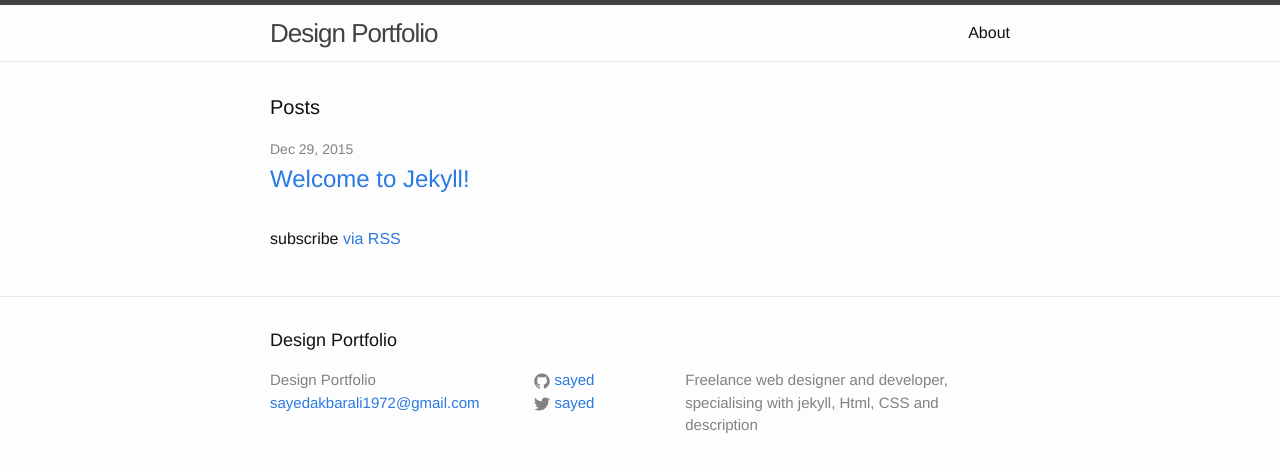
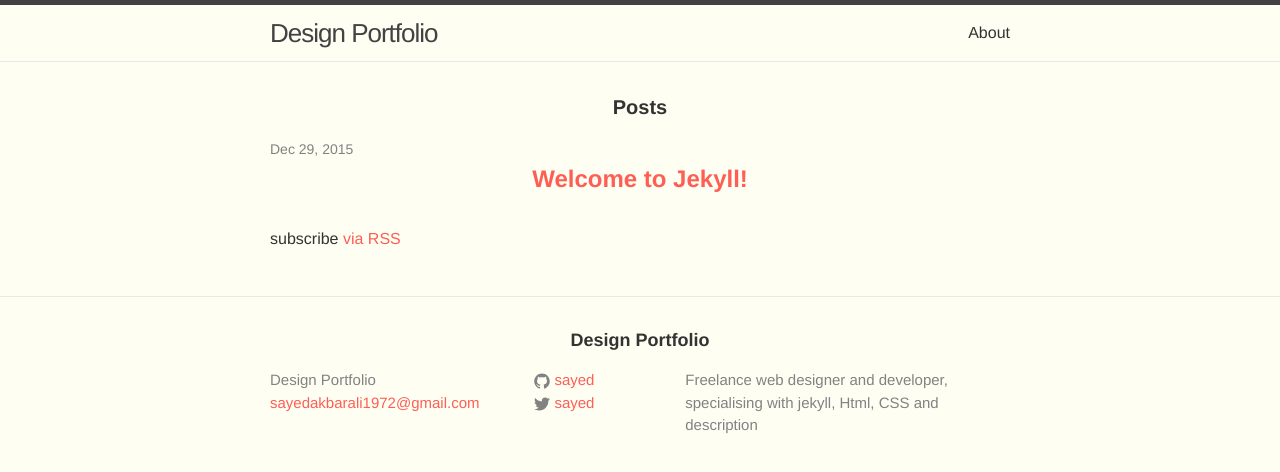
Before and after one commit to dolkee/ttStatic, a Jekyll site: the page built from index.html, in a window 1280 px wide. Shown: the top 472 px of the page. Built offline with Jekyll 4.4.1, drawn with Linux system fonts in a browser that asks for light colours.

Commit message:
Add variables

```diff
--- a/_sass/_base.scss
+++ b/_sass/_base.scss
@@ -82,8 +82,16 @@
  * Headings
  */
  h1, h2, h3, h4, h5, h6 {
-    font-weight: $base-font-weight;
+    font-weight: 600;
+    text-align: center;
 }
+
+.mega { font-size:$mega-font-size; }
+h1, .h1 { font-size: $h1-font-size; }
+h2, .h2 { font-size: $h2-font-size; }
+h3, .h3 { font-size: $h3-font-size; }
+h4, .h4 { font-size: $h4-font-size; }
+
 
 
 
@@ -93,16 +101,13 @@
  a {
     color: $brand-color;
     text-decoration: none;
+    transition: 0.3s;
 
-    &:visited {
-        color: darken($brand-color, 15%);
+    &:hover {
+        color: $blue-color;
+    }
 }
 
-    &:hover {
-        color: $text-color;
-        text-decoration: underline;
-    }
-}
 
 
 
--- a/css/main.scss
+++ b/css/main.scss
@@ -12,11 +12,24 @@
 $small-font-size:  $base-font-size * 0.875;
 $base-line-height: 1.5;
 
+$mega-font-size: 100px;
+$h1-font-size: 70px;
+$h2-font-size: 40px;
+$h3-font-size: 30px;
+$h4-font-size: 24px;
+
+
 $spacing-unit:     30px;
 
-$text-color:       #111;
-$background-color: #fdfdfd;
-$brand-color:      #2a7ae2;
+$text-color:       #333;
+$background-color: #fefef3;
+$brand-color:      #fe5f55;
+
+$blue-color: #92b5bd;
+$yellow-color: #ede24e;
+$red-color: #df6d59;
+$purple-color: #6b2339;
+
 
 $grey-color:       #828282;
 $grey-color-light: lighten($grey-color, 40%);
```
Lines whose indentation alone changed are shown as unchanged.
